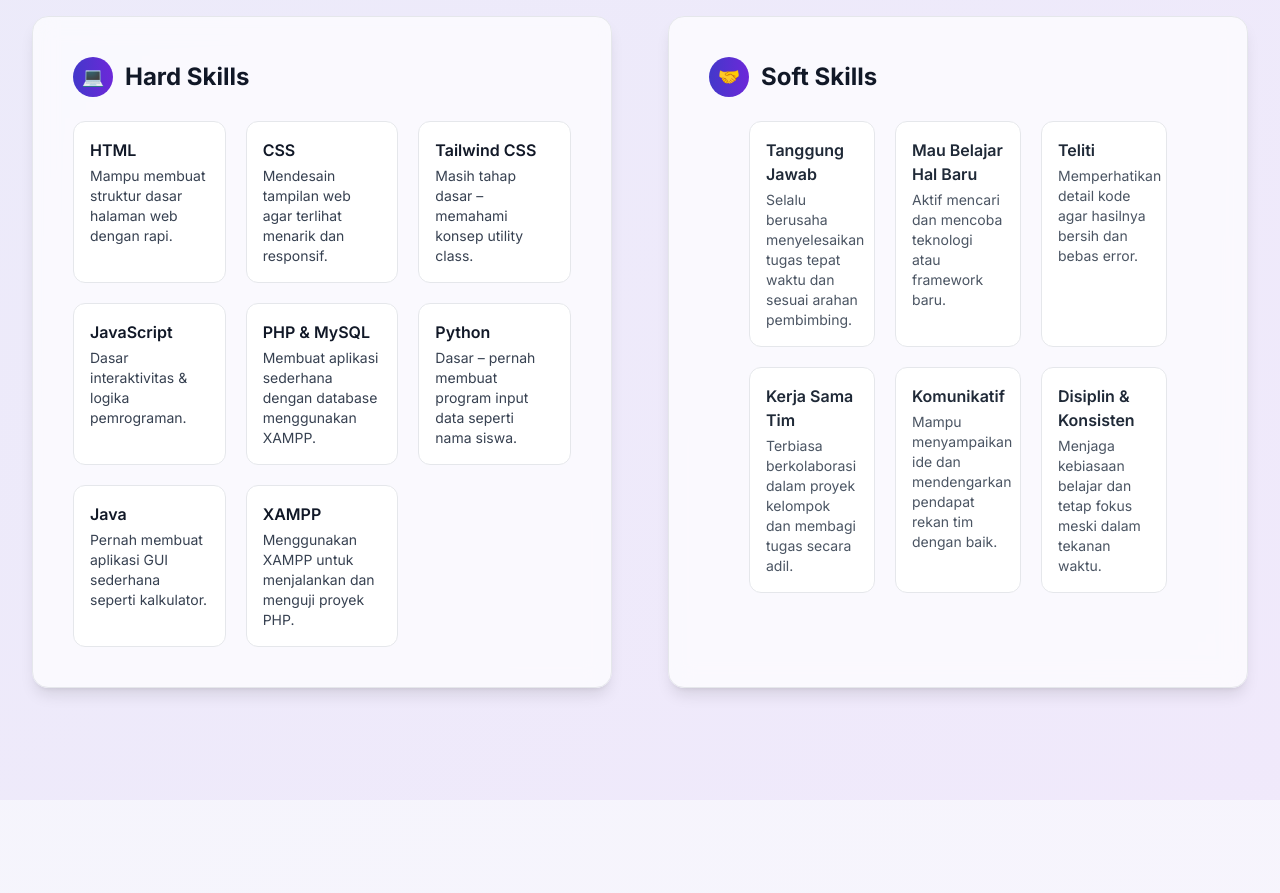
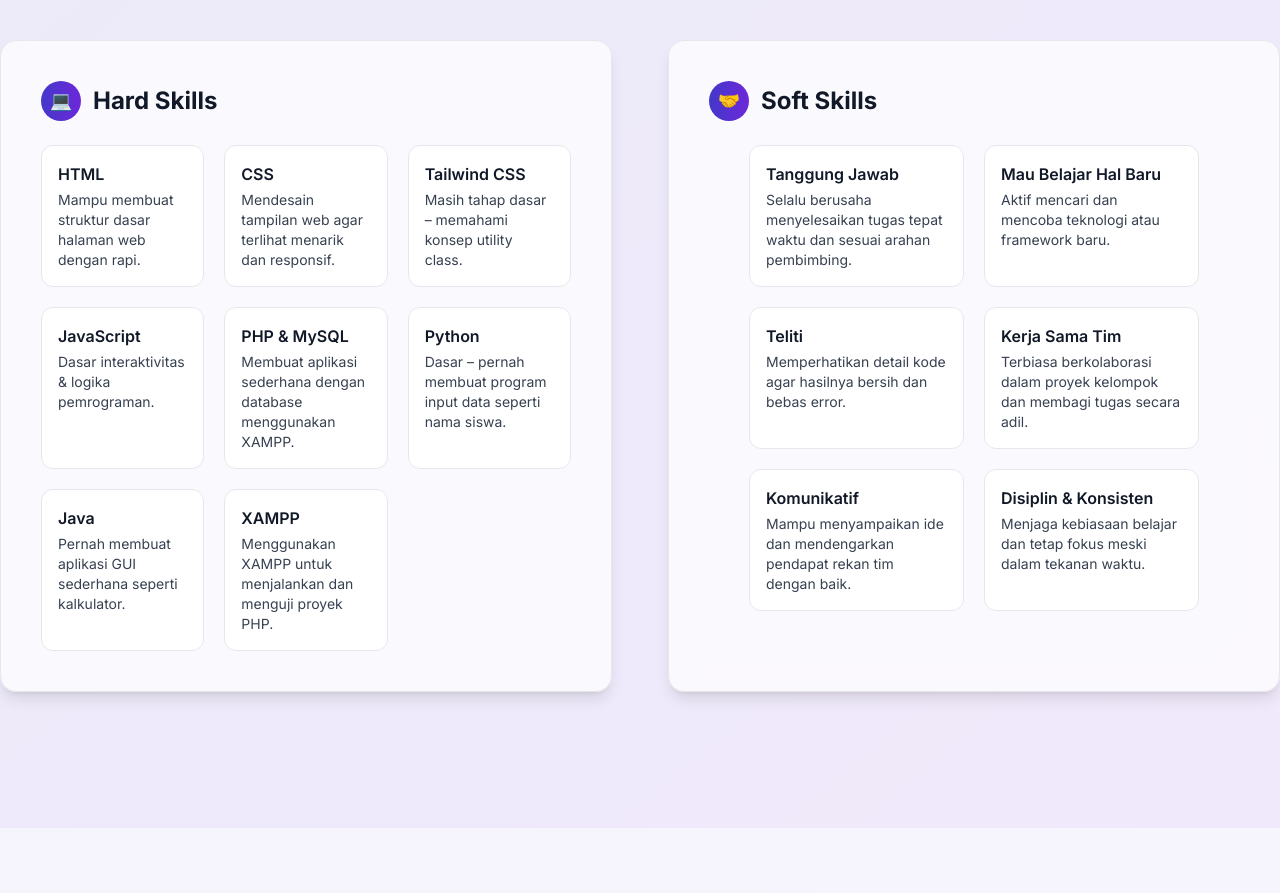
Before and after one commit to arga998/portofolio-web, a plain HTML site: page index.html in a window 1280 px wide. Shown: the part 1660-2553 px from the top of the page. Drawn offline with nearby package versions, Linux system fonts and the light colour scheme.

Commit message:
Update index.html

```diff
--- a/index.html
+++ b/index.html
@@ -218,7 +218,7 @@
 
 <!-- 🌟 Skills Section -->
 <section id="skills" class="py-20 md:py-28 bg-gradient-to-br from-gradient-start/10 to-gradient-end/10">
-  <div class="max-w-7xl mx-auto px-6 lg:px-8">
+  <di class="max-w-7xl mx-auto px-6 lg:px-8">
     <h2
       class="text-4xl font-extrabold text-center bg-gradient-to-r from-gradient-start to-gradient-end bg-clip-text text-transparent mb-20 tracking-wide">
       My Skills
@@ -287,36 +287,35 @@
           <h3 class="text-2xl font-bold text-text-primary">Soft Skills</h3>
         </div>
 
-  <div class="grid grid-cols-1 sm:grid-cols-2 lg:grid-cols-3 gap-5 px-10 pb-10">
-    <div class="p-4 bg-white rounded-xl border border-gray-200 hover:border-[#7C3AED] hover:shadow-md hover:-translate-y-1 transition-all duration-300">
-      <h4 class="font-semibold text-gray-800">Tanggung Jawab</h4>
-      <p class="text-sm text-gray-600 mt-1">Selalu berusaha menyelesaikan tugas tepat waktu dan sesuai arahan pembimbing.</p>
+<div class="grid grid-cols-1 sm:grid-cols-2 gap-5 px-10 pb-10">
+  <div class="p-4 bg-white rounded-xl border border-border-color hover:shadow-md hover:-translate-y-1 transition-all duration-300">
+    <h4 class="font-semibold text-text-primary">Tanggung Jawab</h4>
+    <p class="text-sm text-text-secondary mt-1">Selalu berusaha menyelesaikan tugas tepat waktu dan sesuai arahan pembimbing.</p>
   </div>
 
-    <div class="p-4 bg-white rounded-xl border border-gray-200 hover:border-[#7C3AED] hover:shadow-md hover:-translate-y-1 transition-all duration-300">
-      <h4 class="font-semibold text-gray-800">Mau Belajar Hal Baru</h4>
-      <p class="text-sm text-gray-600 mt-1">Aktif mencari dan mencoba teknologi atau framework baru.</p>
+  <div class="p-4 bg-white rounded-xl border border-border-color hover:shadow-md hover:-translate-y-1 transition-all duration-300">
+    <h4 class="font-semibold text-text-primary">Mau Belajar Hal Baru</h4>
+    <p class="text-sm text-text-secondary mt-1">Aktif mencari dan mencoba teknologi atau framework baru.</p>
   </div>
 
-    <div class="p-4 bg-white rounded-xl border border-gray-200 hover:border-[#7C3AED] hover:shadow-md hover:-translate-y-1 transition-all duration-300">
-      <h4 class="font-semibold text-gray-800">Teliti</h4>
-      <p class="text-sm text-gray-600 mt-1">Memperhatikan detail kode agar hasilnya bersih dan bebas error.</p>
+  <div class="p-4 bg-white rounded-xl border border-border-color hover:shadow-md hover:-translate-y-1 transition-all duration-300">
+    <h4 class="font-semibold text-text-primary">Teliti</h4>
+    <p class="text-sm text-text-secondary mt-1">Memperhatikan detail kode agar hasilnya bersih dan bebas error.</p>
   </div>
 
-    <div class="p-4 bg-white rounded-xl border border-gray-200 hover:border-[#7C3AED] hover:shadow-md hover:-translate-y-1 transition-all duration-300">
-      <h4 class="font-semibold text-gray-800">Kerja Sama Tim</h4>
-      <p class="text-sm text-gray-600 mt-1">Terbiasa berkolaborasi dalam proyek kelompok dan membagi tugas secara adil.</p>
+  <div class="p-4 bg-white rounded-xl border border-border-color hover:shadow-md hover:-translate-y-1 transition-all duration-300">
+    <h4 class="font-semibold text-text-primary">Kerja Sama Tim</h4>
+    <p class="text-sm text-text-secondary mt-1">Terbiasa berkolaborasi dalam proyek kelompok dan membagi tugas secara adil.</p>
   </div>
 
-    <div class="p-4 bg-white rounded-xl border border-gray-200 hover:border-[#7C3AED] hover:shadow-md hover:-translate-y-1 transition-all duration-300">
-      <h4 class="font-semibold text-gray-800">Komunikatif</h4>
-      <p class="text-sm text-gray-600 mt-1">Mampu menyampaikan ide dan mendengarkan pendapat rekan tim dengan baik.</p>
+  <div class="p-4 bg-white rounded-xl border border-border-color hover:shadow-md hover:-translate-y-1 transition-all duration-300">
+    <h4 class="font-semibold text-text-primary">Komunikatif</h4>
+    <p class="text-sm text-text-secondary mt-1">Mampu menyampaikan ide dan mendengarkan pendapat rekan tim dengan baik.</p>
   </div>
 
-    <div class="p-4 bg-white rounded-xl border border-gray-200 hover:border-[#7C3AED] hover:shadow-md hover:-translate-y-1 transition-all duration-300">
-      <h4 class="font-semibold text-gray-800">Disiplin & Konsisten</h4>
-      <p class="text-sm text-gray-600 mt-1">Menjaga kebiasaan belajar dan tetap fokus meski dalam tekanan waktu.</p>
-    </div>
+  <div class="p-4 bg-white rounded-xl border border-border-color hover:shadow-md hover:-translate-y-1 transition-all duration-300">
+    <h4 class="font-semibold text-text-primary">Disiplin & Konsisten</h4>
+    <p class="text-sm text-text-secondary mt-1">Menjaga kebiasaan belajar dan tetap fokus meski dalam tekanan waktu.</p>
   </div>
   </div>
   </div>
```
Lines whose indentation alone changed are shown as unchanged.
